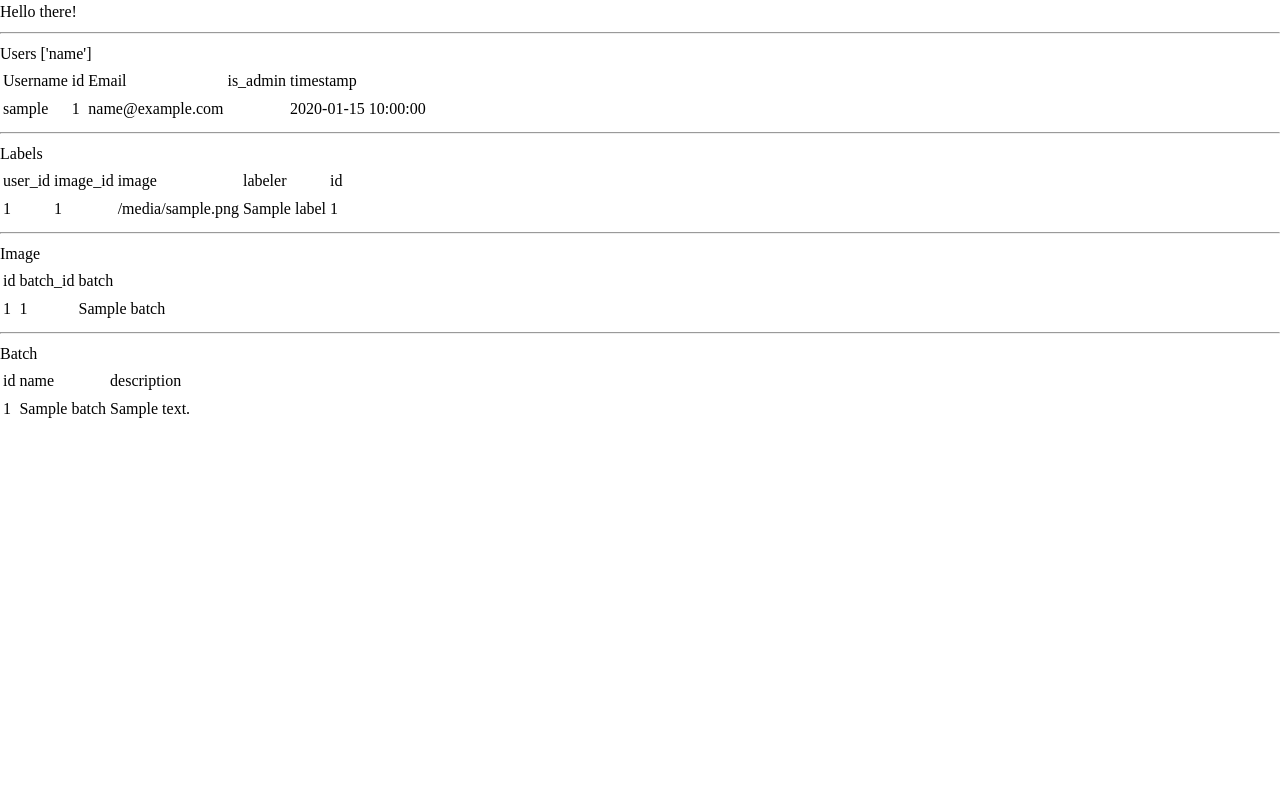
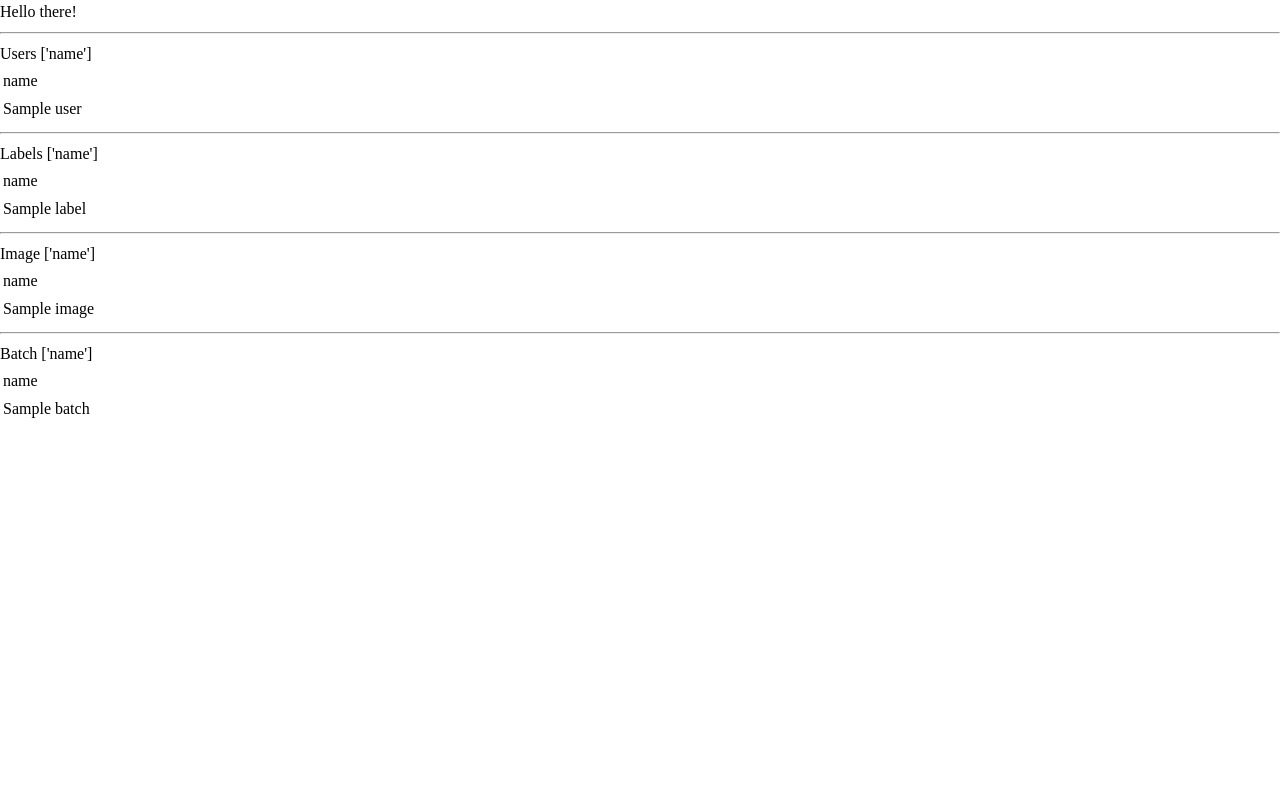
Before and after one commit to chaosdusk/TrueFidelity, a Python web app: template site/app/templates/tables.html in a window 1280 px wide. Run offline with Jinja, Linux system fonts and the light colour scheme; the template is opened without the code that fills it: most values are stand-ins (such as "Sample title", 1, 10 or a date in 2020).

Commit message:
database view pretty much ready (no admin validation yet

```diff
--- a/site/app/templates/tables.html
+++ b/site/app/templates/tables.html
@@ -9,22 +9,21 @@ Hello there!
 <hr>
 Users
 <table>
+    {% for user in users %}
+    {% if loop.first %}
+    {% set userkeys = user.__table__.columns._data.keys() %}
+    {{ userkeys }}
     <TR>
-        <TD class="c1">Username</TD>
-        <TD class="c2">id</TD>
-        <TD class="c3">Email</TD>
-        <TD class="c4">is_admin</TD>
-        <TD class="c5">timestamp</TD>
+        {% for key in userkeys %}
+        <TD class={{'c' ~ loop.index}}>{{ key }}</TD>
+        {% endfor %}
     </TR>
-    {% set keys = users[0].__table__.columns._data.keys() if users[0] else None %}
-    {{ keys }}
-    {% for user in users %}
+    {% endif %}
+
     <TR>
-        <TD class="c1">{{user.username}}</TD>
-        <TD class="c2">{{user.id}}</TD>
-        <TD class="c3">{{user.email}}</TD>
-        <TD class="c4">{{user.is_admin}}</TD>
-        <TD class="c5">{{user.timestamp}}</TD>
+        {% for key in userkeys %}
+        <TD class={{'c' ~ loop.index}}>{{ user[key] }}</TD>
+        {% endfor %}
     </TR>
     {% endfor %}
 </table>
@@ -32,20 +31,21 @@ Users
 
 Labels
 <table>
+    {% for label in labels %}
+    {% if loop.first %}
+    {% set labelkeys = label.__table__.columns._data.keys() %}
+    {{ labelkeys }}
     <TR>
-        <TD class="c1">user_id</TD>
-        <TD class="c2">image_id</TD>
-        <TD class="c3">image</TD>
-        <TD class="c4">labeler</TD>
-        <TD class="c4">id</TD>
+        {% for key in labelkeys %}
+        <TD class={{'c' ~ loop.index}}>{{ key }}</TD>
+        {% endfor %}
     </TR>
-    {% for label in labels %}
+    {% endif %}
+
     <TR>
-        <TD class="c1">{{label.user_id}}</TD>
-        <TD class="c2">{{label.image_id}}</TD>
-        <TD class="c3">{{label.image}}</TD>
-        <TD class="c4">{{label.labeler}}</TD>
-        <TD class="c5">{{label.id}}</TD>
+        {% for key in labelkeys %}
+        <TD class={{'c' ~ loop.index}}>{{ label[key] }}</TD>
+        {% endfor %}
     </TR>
     {% endfor %}
 </table>
@@ -53,16 +53,21 @@ Labels
 
 Image
 <table>
+    {% for image in images %}
+    {% if loop.first %}
+    {% set imagekeys = image.__table__.columns._data.keys() %}
+    {{ imagekeys }}
     <TR>
-        <TD class="c1">id</TD>
-        <TD class="c2">batch_id</TD>
-        <TD class="c3">batch</TD>
+        {% for key in imagekeys %}
+        <TD class={{'c' ~ loop.index}}>{{ key }}</TD>
+        {% endfor %}
     </TR>
-    {% for image in images %}
+    {% endif %}
+
     <TR>
-        <TD class="c1">{{image.id}}</TD>
-        <TD class="c2">{{image.batch_id}}</TD>
-        <TD class="c3">{{image.batch}}</TD>
+        {% for key in imagekeys %}
+        <TD class={{'c' ~ loop.index}}>{{ image[key] }}</TD>
+        {% endfor %}
     </TR>
     {% endfor %}
 </table>
@@ -70,16 +75,21 @@ Image
 
 Batch
 <table>
+    {% for batch in batches %}
+    {% if loop.first %}
+    {% set batchkeys = batch.__table__.columns._data.keys() %}
+    {{ batchkeys }}
     <TR>
-        <TD class="c1">id</TD>
-        <TD class="c2">name</TD>
-        <TD class="c3">description</TD>
+        {% for key in batchkeys %}
+        <TD class={{'c' ~ loop.index}}>{{ key }}</TD>
+        {% endfor %}
     </TR>
-    {% for batch in batches %}
+    {% endif %}
+
     <TR>
-        <TD class="c1">{{batch.id}}</TD>
-        <TD class="c2">{{batch.name}}</TD>
-        <TD class="c3">{{batch.description}}</TD>
+        {% for key in batchkeys %}
+        <TD class={{'c' ~ loop.index}}>{{ batch[key] }}</TD>
+        {% endfor %}
     </TR>
     {% endfor %}
 </table>
```
